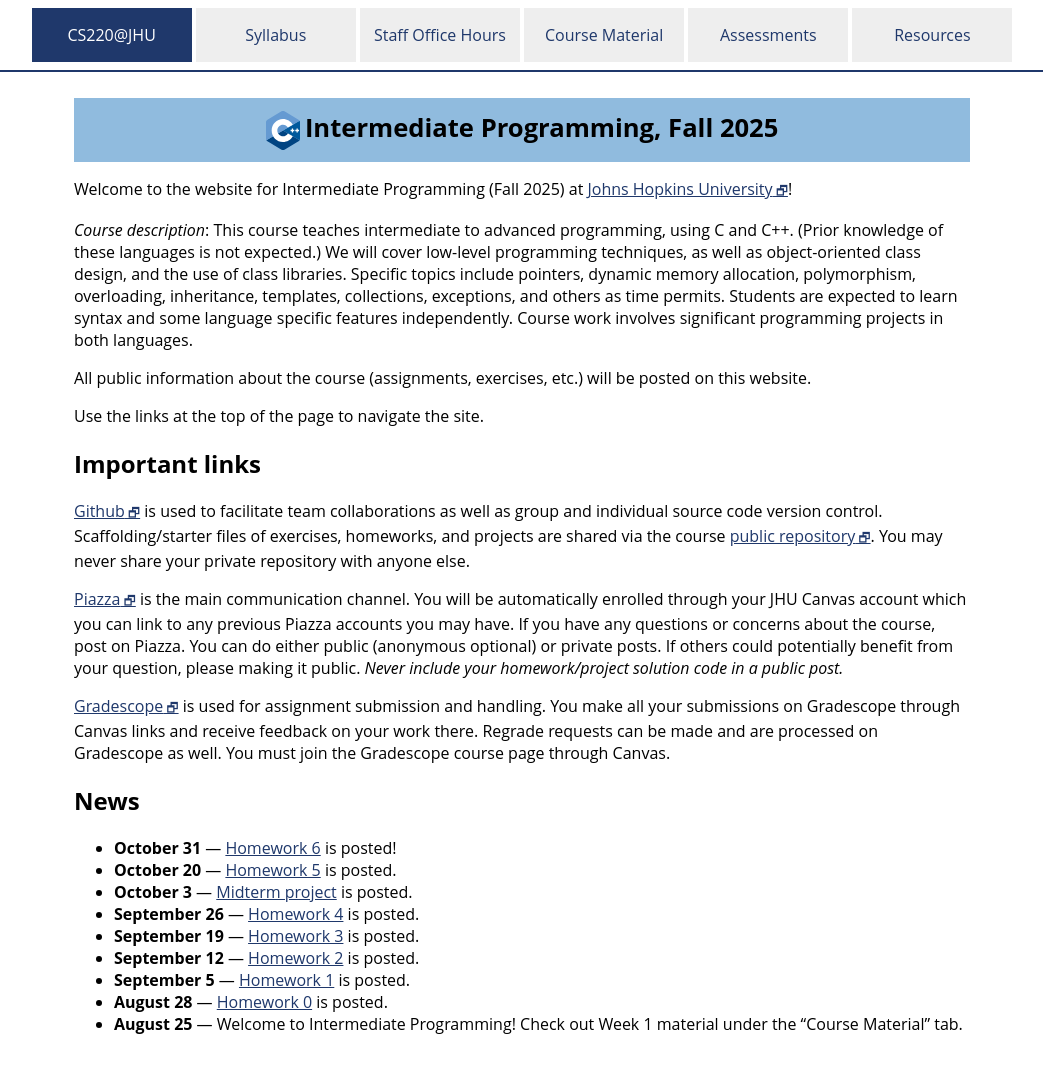
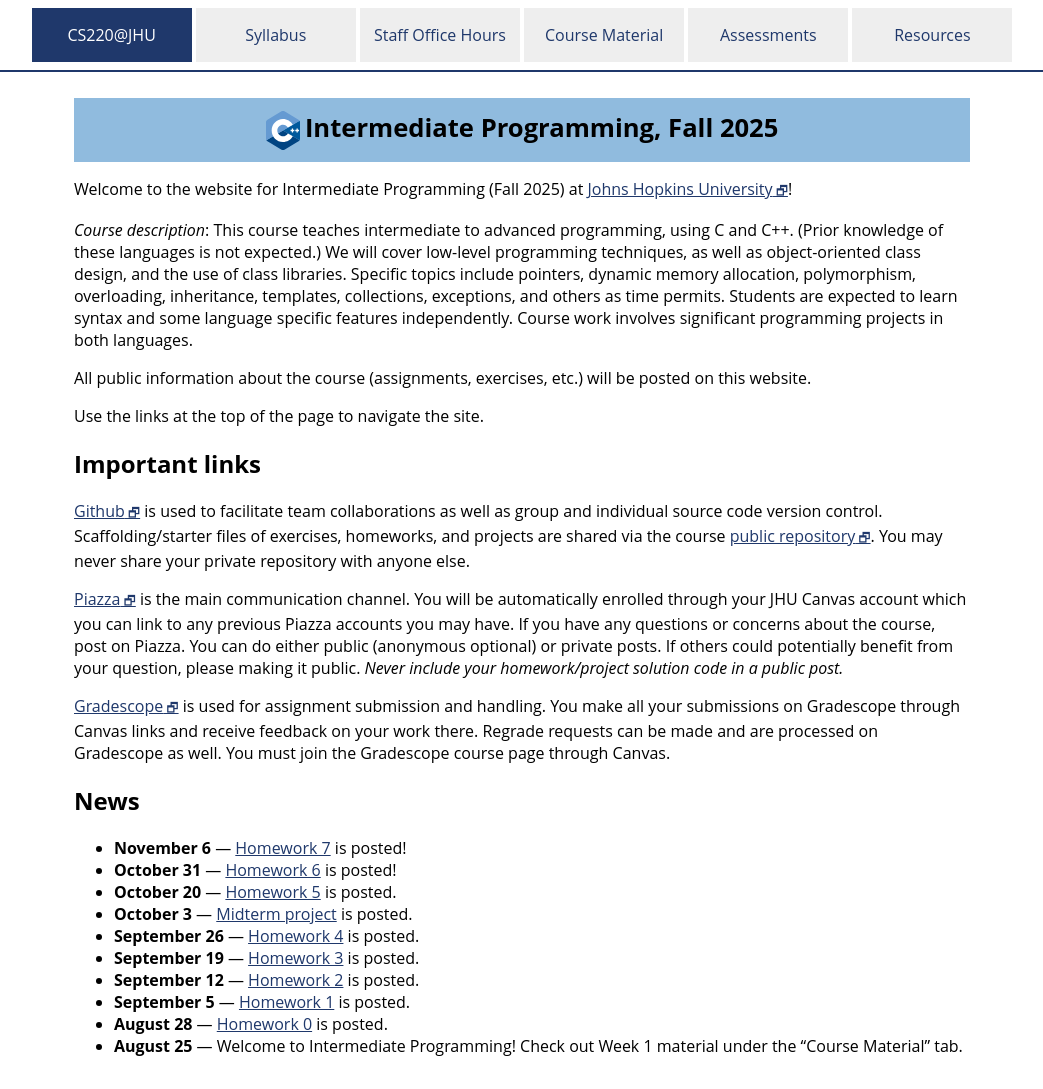
Before and after one commit to jhu-ip/cs220-f25, a Jekyll site: the page built from index.md, in a window 1280 px wide. Shown: the whole page, without its empty margins (118-1161 px from the left). Built offline with Jekyll 4.4.1, drawn with Linux system fonts in a browser that asks for light colours; before the commit the page ends 1067 px from its top, so only the background shows below that.

Commit message:
updated index and schedule to release hw7

```diff
--- a/index.md
+++ b/index.md
@@ -45,6 +45,7 @@
 well. You must join the Gradescope course page through Canvas.
 
 ## News
+* **November 6** — [Homework 7](https://jhu-ip.github.io/cs220-f25/assign/hw7.html) is posted!
 * **October 31** — [Homework 6](https://www.gradescope.com/courses/1070771/assignments/7035238/) is posted!
 * **October 20** — [Homework 5](assign/hw5.html) is posted.
 * **October 3** — [Midterm project](assign/midterm.html) is posted.
```
Also changed, not shown: schedule.md (+1 -0 lines).
